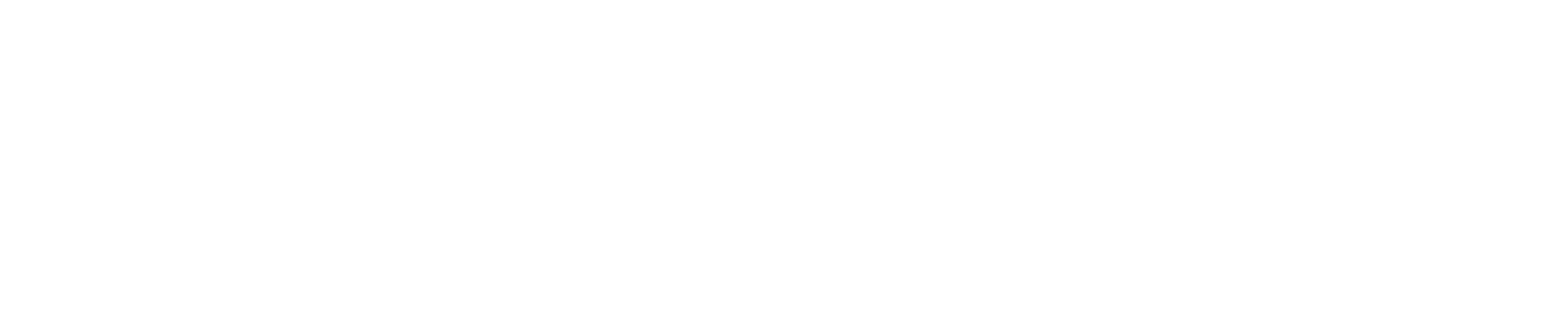
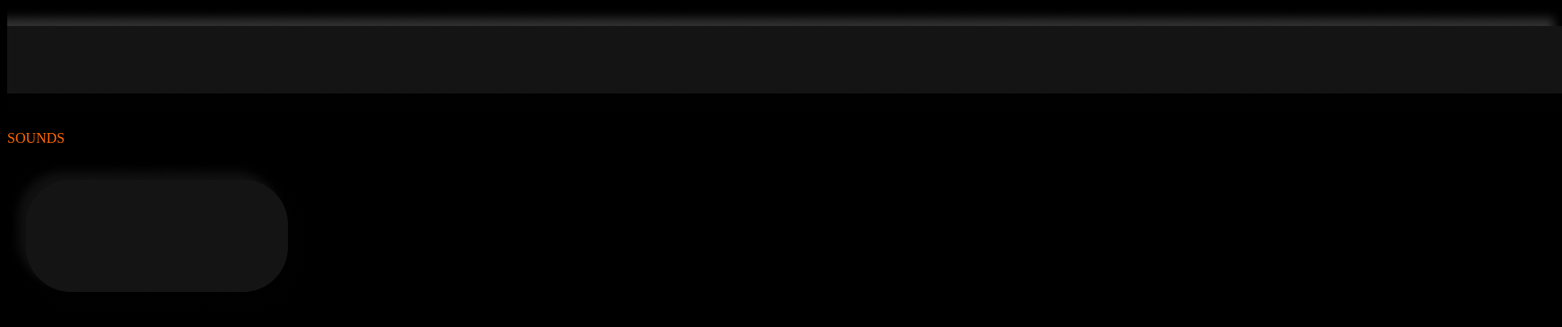
Before and after one commit to zach1020/BBC-Sounds-Redesign, a plain HTML site: page index.html in a window 1280 px wide. Shown: the whole page at 90% size, 1736 px wide, since content can reach past the window. Drawn offline with Linux system fonts and the light colour scheme.

Commit message:
Worked on html and css files

```diff
--- a/index.html
+++ b/index.html
@@ -1,15 +1,21 @@
 <!DOCTYPE html>
 <html>
-
-<title>
-    BBC Sounds Redesign
-</title>
-
 <head>
-
+    <link rel="styleSheet" href="style.css">
+    <title>
+        BBC Sounds Redesign
+    </title>
 </head>
 
-<body>
-</body>
+<header>
+    <div class="bannerContainer">
+        <img src="img/banner.png" alt="banner">
+        <p id="bannerText">SOUNDS</p>
+    </div>
+</header>
+
+<div class="player">
+    <img src="img/nowPlayingBadge.png" atl="nowPlayingBadge">
+</div>
 
 </html>
--- /dev/null
+++ b/style.css
@@ -0,0 +1,8 @@
+body {
+    background-color: rgb(0, 0, 0);
+    color: white;
+}
+
+#bannerText {
+    color: #fa6400;
+}
```
Also changed, not shown: 1 other file.
